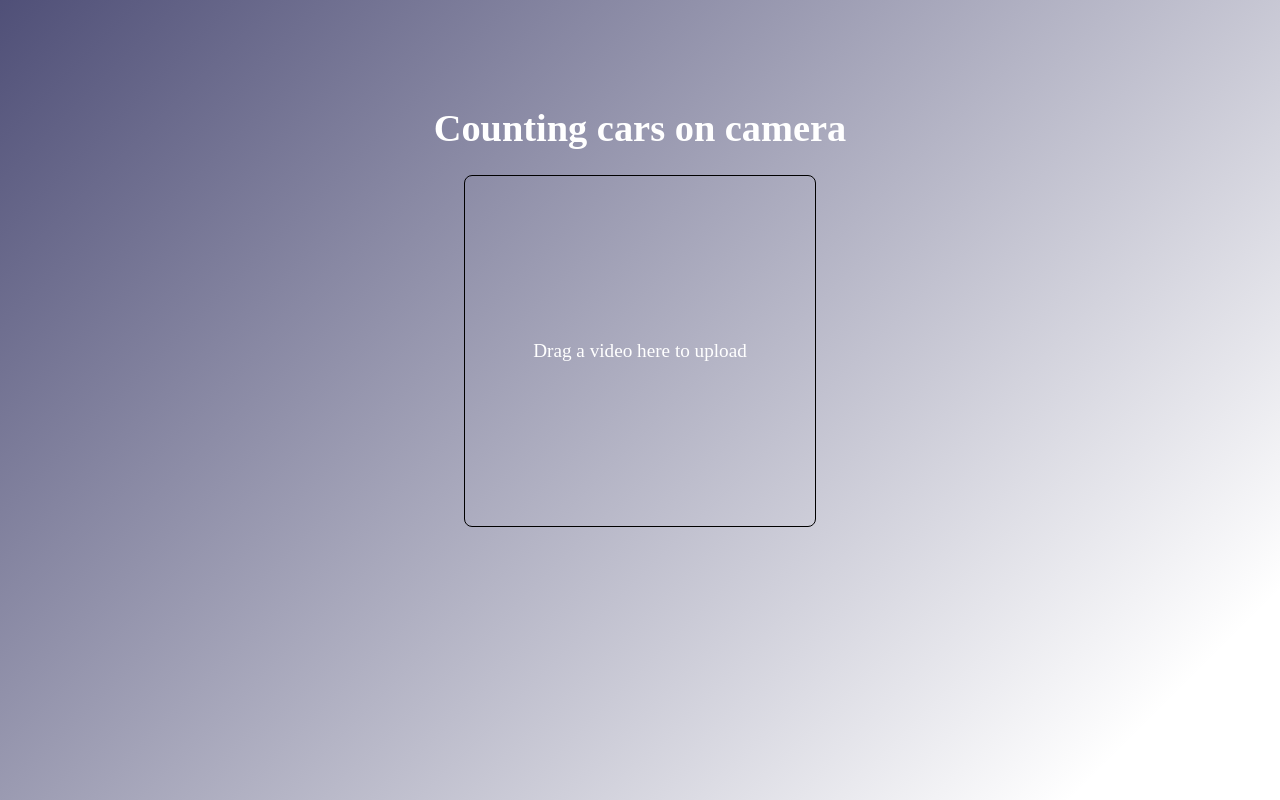
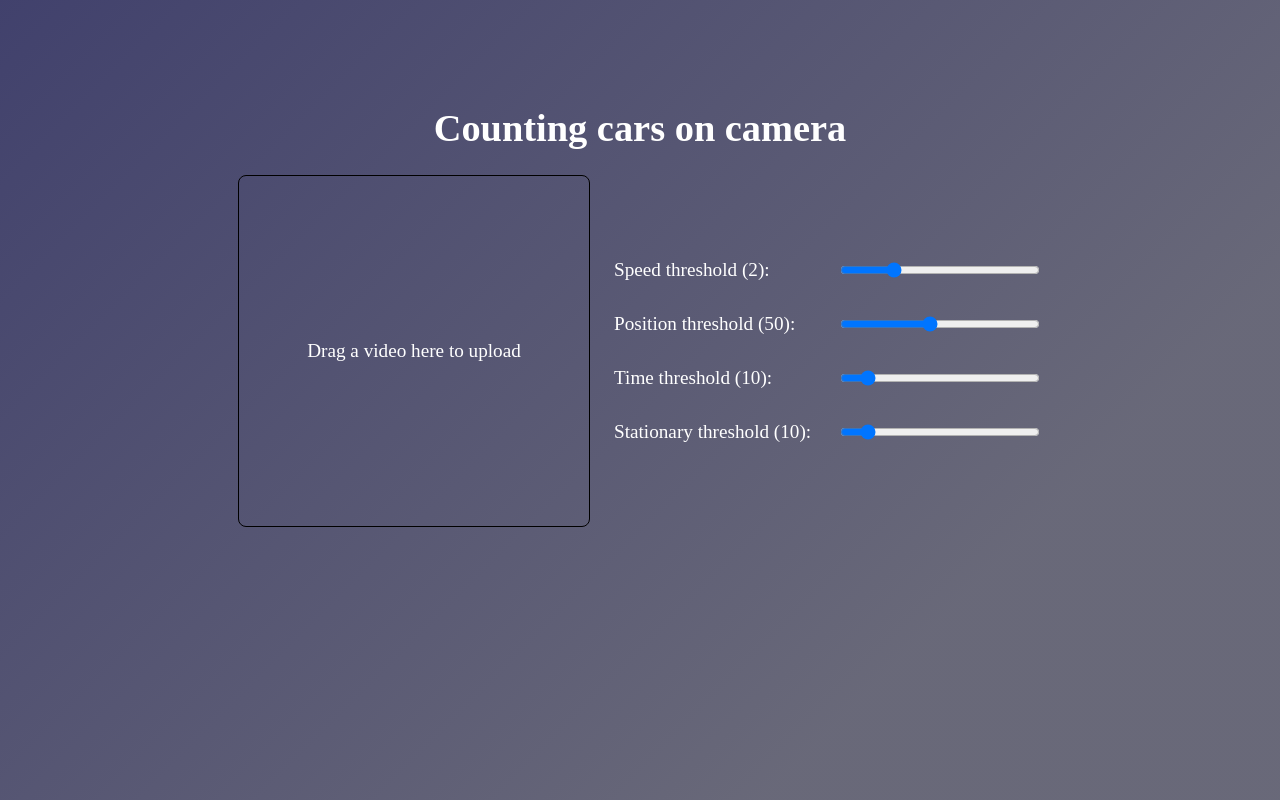
Before and after one commit to kissmihaly1/kepfeld2024, a Flask app: page / in a window 1280 px wide. Run offline with Flask 3, Linux system fonts and the light colour scheme.

Commit message:
UI frissítése v3
- Hozzáadtam további input mezőket a UI-hoz, aminek segítségével lehetőség van most már paraméterezni a yolo detector futását. Négy input mező lett hozzáadva a UI-hoz, amivel lehet módosítani a detector "positon_threshold", "time_threshold", "stationary_threshold", és "speed_threshold" értékeit.

```diff
--- a/app.py
+++ b/app.py
@@ -24,6 +24,12 @@ def process_video():
 
     if not video_file:
         return "No video uploaded", 400
+
+    # Change the params of the detector based on the request
+    tracker.speed_threshold = float(request.form.get('speed_threshold'))
+    tracker.position_threshold = int(request.form.get('position_threshold'))
+    tracker.time_threshold = int(request.form.get('time_threshold'))
+    tracker.stationary_threshold = int(request.form.get('stationary_threshold'))
 
     with tempfile.NamedTemporaryFile(delete=False, suffix=".mp4") as temp_video:
         video_path = temp_video.name
--- a/static/script.js
+++ b/static/script.js
@@ -37,8 +37,40 @@ const renderVideoDiv = () => {
     }
 }
 
-const uploadVideo = () => {
+const handleSpeedThresholdChanges = () => {
+    const thresholdValue = document.getElementById('speed_threshold').value;
+    const thresholdLabel = document.getElementById('speed_threshold_label');
+    const labelText = `Speed threshold (${thresholdValue}):`;
+    thresholdLabel.textContent = labelText;
+}
+
+const handlePositionThresholdChanges = () => {
+    const thresholdValue = document.getElementById('position_threshold').value;
+    const thresholdLabel = document.getElementById('position_threshold_label');
+    const labelText = `Position threshold (${thresholdValue}):`;
+    thresholdLabel.textContent = labelText;
+}
+
+const handleTimeThresholdChanges = () => {
+    const thresholdValue = document.getElementById('time_threshold').value;
+    const thresholdLabel = document.getElementById('time_threshold_label');
+    const labelText = `Time threshold (${thresholdValue}):`;
+    thresholdLabel.textContent = labelText;
+}
+
+const handleStationaryThresholdChanges = () => {
+    const thresholdValue = document.getElementById('stationary_threshold').value;
+    const thresholdLabel = document.getElementById('stationary_threshold_label');
+    const labelText = `Stationary threshold (${thresholdValue}):`;
+    thresholdLabel.textContent = labelText;
+}
+
+const getFormData = () => {
     const videoInput = document.getElementById('videoFile');
+    const speedThresholdValue = document.getElementById('speed_threshold').value;
+    const positionThresholdValue = document.getElementById('position_threshold').value;
+    const timeThresholdValue = document.getElementById('time_threshold').value;
+    const stationaryThresholdValue = document.getElementById('stationary_threshold').value;
     const formData = new FormData();
 
     // Ellenőrizd, hogy van-e fájl kiválasztva
@@ -49,6 +81,18 @@ const uploadVideo = () => {
 
     // Add hozzá a kiválasztott fájlt a formData-hoz
     formData.append('video', videoInput.files[0]);
+    formData.append('speed_threshold', speedThresholdValue);
+    formData.append('position_threshold', positionThresholdValue);
+    formData.append('time_threshold', timeThresholdValue);
+    formData.append('stationary_threshold', stationaryThresholdValue);
+    return formData;
+}
+
+const uploadVideo = () => {
+    const formData = getFormData();
+    if (!formData) {
+        return;
+    }
 
     // Jelenítsük meg a progress bar-t.
     setProgressSpinnerElements();
--- a/static/styles.css
+++ b/static/styles.css
@@ -1,6 +1,25 @@
 html {
   height: 100%;
-  background: linear-gradient(135deg, rgba(49, 49, 96, 0.85), rgba(255,0,0,0) 90%);
+  background: linear-gradient(135deg, rgba(49, 49, 96, 0.92), rgba(24, 24, 49, 0.65) 75%);
+}
+
+.centered-form {
+  display: flex;
+  justify-content: center;
+  align-items: center;
+  gap: 24px;
+}
+
+.form-positioning {
+  display: flex;
+  flex-direction: column;
+  gap: 32px;
+}
+
+label {
+  width: 200px;
+  display: flex;
+  align-items: flex-start;
 }
 
 body {
--- a/templates/index.html
+++ b/templates/index.html
@@ -14,21 +14,33 @@
         Counting cars on camera
       </h1>
     </div>
+    <div class="centered-form">
       <div class="drag-drop-video-holder">
         <div class="drag-drop-component">
           <form id="videoUploadForm">
-          <input
-            id="videoFile"
-            name="videoFile"
-            accept="video/mp4"
-            type="file"
-            class="input-component"
-            onchange="uploadVideo()"
-          />
-          <p class="text-center">
-            Drag a video here to upload
-          </p>
+            <input id="videoFile" name="videoFile" accept="video/mp4" type="file" class="input-component" onchange="uploadVideo()"/>
+            <p class="text-center">Drag a video here to upload</p>
           </form>
+        </div>
+      </div>
+      <div class="form-positioning">
+        <div class="centered-form">
+          <label for="speed_threshold" id="speed_threshold_label">Speed threshold (2):</label>
+          <input style="width: 200px;" type="range" step="0.1" min="1" max="5" value="2" id="speed_threshold" onmousemove="handleSpeedThresholdChanges()">
+        </div>
+        <div class="centered-form">
+          <label for="position_threshold" id="position_threshold_label">Position threshold (50):</label>
+          <input style="width: 200px;" type="range" step="1" min="10" max="100" value="50" id="position_threshold" onmousemove="handlePositionThresholdChanges()">
+        </div>
+        <div class="centered-form">
+          <label  for="time_threshold" id="time_threshold_label">Time threshold (10):</label>
+          <input style="width: 200px;" type="range" step="1" min="5" max="50" value="10" id="time_threshold" onmousemove="handleTimeThresholdChanges()">
+        </div>
+        <div class="centered-form">
+          <label for="stationary_threshold" id="stationary_threshold_label">Stationary threshold (10):</label>
+          <input style="width: 200px;" type="range" step="1" min="5" max="50" value="10" id="stationary_threshold" onmousemove="handleStationaryThresholdChanges()">
+        </div>
+      </div>
     </div>
     <div class="videoDisplayer">
       <div>
@@ -43,7 +55,6 @@
       </div>
     </div>
   </div>
-  </div>
   <div id="progressSpinner" class="custom-scroll-spinner">
     <div class="lds-roller"><div></div><div></div><div></div><div></div><div></div><div></div><div></div><div></div></div>
     <div class="progress-spinner-text-holder">
```
Lines whose indentation alone changed are shown as unchanged.
